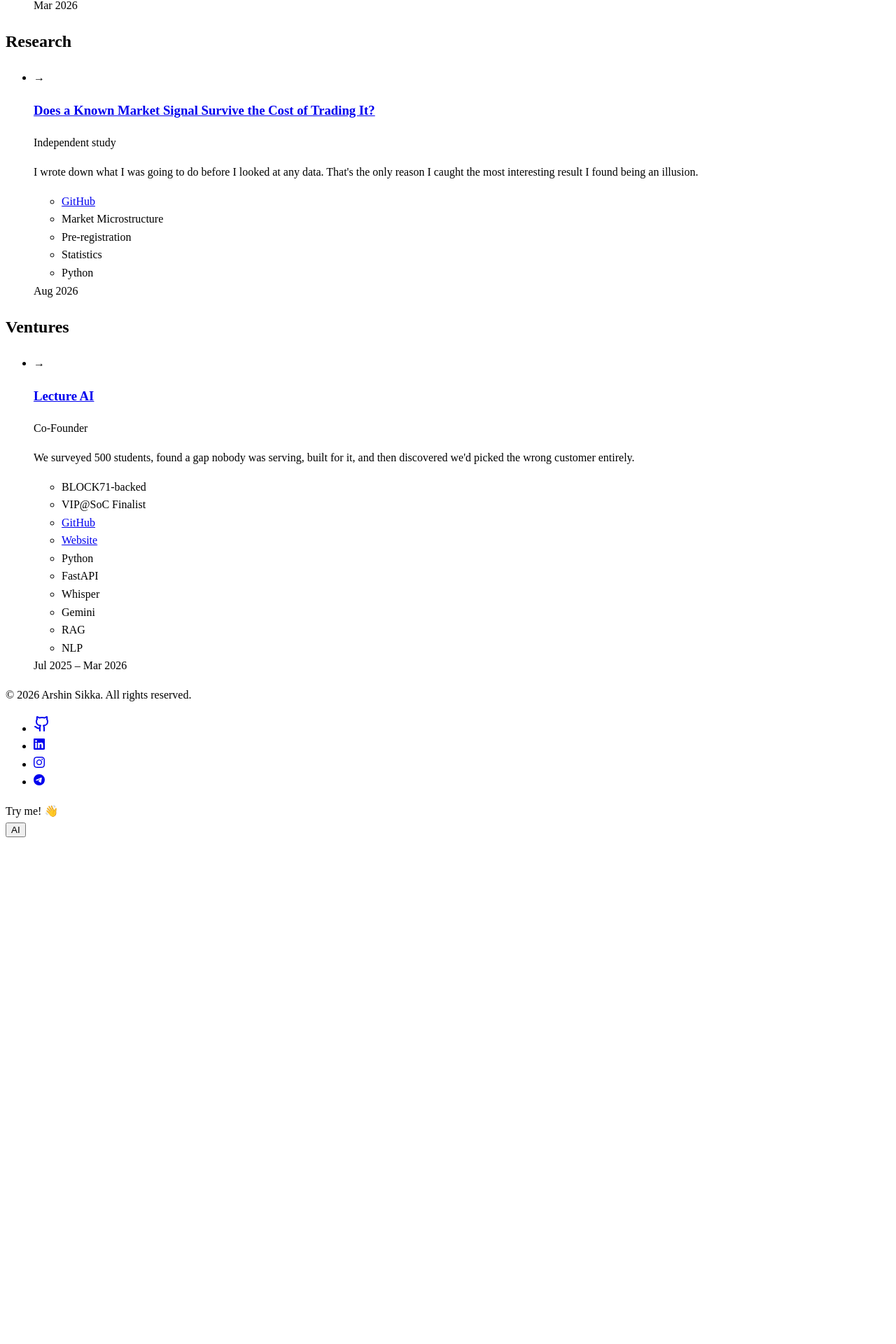
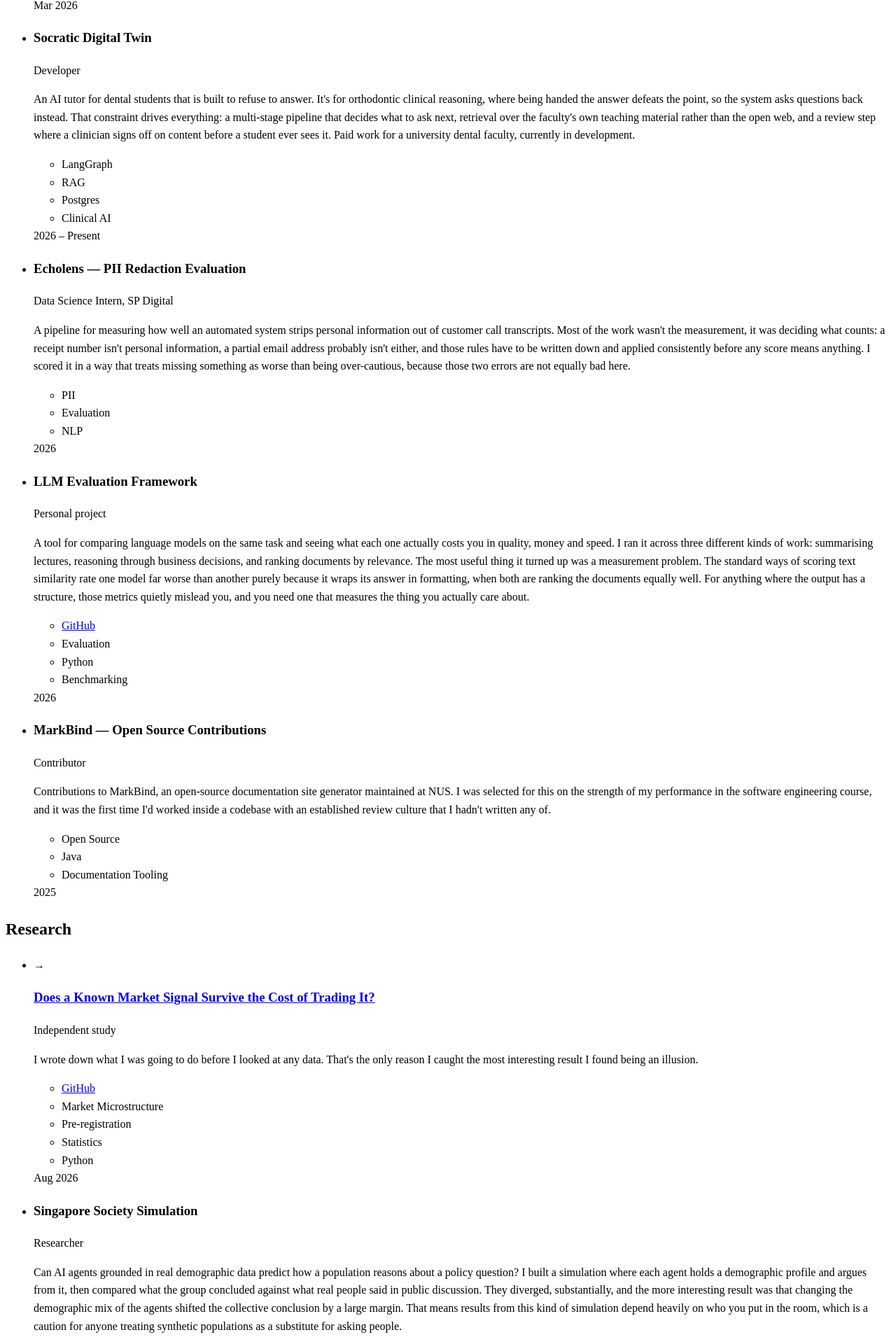
Before and after one commit to arshinsikka/portfolio, a React (Vite) app in the folder client/: page /projects in a window 1280 px wide. Shown: the part 915-2835 px from the top of the page at 70% size. Before the commit the page ends 2120 px from the top, so only its background shows below. Built offline with nearby package versions, Linux system fonts and the light colour scheme.

Commit message:
Add five project index entries
- Production systems gains Socratic Digital Twin, Echolens, LLM Evaluation Framework, MarkBind
- Research gains the Singapore Society Simulation
- All five are index entries with no detail pages

```diff
--- a/client/src/content/projects.ts
+++ b/client/src/content/projects.ts
@@ -381,6 +381,82 @@
     ],
     hasDetailPage: false,
   },
+  {
+    slug: "socratic-digital-twin",
+    title: "Socratic Digital Twin",
+    role: "Developer",
+    dates: "2026 – Present",
+    tier: "standard",
+    group: "production",
+    summary:
+      "An AI tutor for dental students that is built to refuse to answer. It's for orthodontic clinical reasoning, where being handed the answer defeats the point, so the system asks questions back instead. That constraint drives everything: a multi-stage pipeline that decides what to ask next, retrieval over the faculty's own teaching material rather than the open web, and a review step where a clinician signs off on content before a student ever sees it. Paid work for a university dental faculty, currently in development.",
+    body: [],
+    tags: ["LangGraph", "RAG", "Postgres", "Clinical AI"],
+    links: [],
+    hasDetailPage: false,
+  },
+  {
+    slug: "echolens-pii",
+    title: "Echolens — PII Redaction Evaluation",
+    role: "Data Science Intern, SP Digital",
+    dates: "2026",
+    tier: "standard",
+    group: "production",
+    summary:
+      "A pipeline for measuring how well an automated system strips personal information out of customer call transcripts. Most of the work wasn't the measurement, it was deciding what counts: a receipt number isn't personal information, a partial email address probably isn't either, and those rules have to be written down and applied consistently before any score means anything. I scored it in a way that treats missing something as worse than being over-cautious, because those two errors are not equally bad here.",
+    body: [],
+    tags: ["PII", "Evaluation", "NLP"],
+    links: [],
+    hasDetailPage: false,
+  },
+  {
+    slug: "llm-evaluation-framework",
+    title: "LLM Evaluation Framework",
+    role: "Personal project",
+    dates: "2026",
+    tier: "standard",
+    group: "production",
+    summary:
+      "A tool for comparing language models on the same task and seeing what each one actually costs you in quality, money and speed. I ran it across three different kinds of work: summarising lectures, reasoning through business decisions, and ranking documents by relevance. The most useful thing it turned up was a measurement problem. The standard ways of scoring text similarity rate one model far worse than another purely because it wraps its answer in formatting, when both are ranking the documents equally well. For anything where the output has a structure, those metrics quietly mislead you, and you need one that measures the thing you actually care about.",
+    body: [],
+    tags: ["Evaluation", "Python", "Benchmarking"],
+    links: [
+      {
+        label: "GitHub",
+        url: "https://github.com/arshinsikka/llm-evaluation-framework",
+        kind: "github",
+      },
+    ],
+    hasDetailPage: false,
+  },
+  {
+    slug: "markbind",
+    title: "MarkBind — Open Source Contributions",
+    role: "Contributor",
+    dates: "2025",
+    tier: "minor",
+    group: "production",
+    summary:
+      "Contributions to MarkBind, an open-source documentation site generator maintained at NUS. I was selected for this on the strength of my performance in the software engineering course, and it was the first time I'd worked inside a codebase with an established review culture that I hadn't written any of.",
+    body: [],
+    tags: ["Open Source", "Java", "Documentation Tooling"],
+    links: [],
+    hasDetailPage: false,
+  },
+  {
+    slug: "singapore-society-simulation",
+    title: "Singapore Society Simulation",
+    role: "Researcher",
+    dates: "2026",
+    tier: "standard",
+    group: "research",
+    summary:
+      "Can AI agents grounded in real demographic data predict how a population reasons about a policy question? I built a simulation where each agent holds a demographic profile and argues from it, then compared what the group concluded against what real people said in public discussion. They diverged, substantially, and the more interesting result was that changing the demographic mix of the agents shifted the collective conclusion by a large margin. That means results from this kind of simulation depend heavily on who you put in the room, which is a caution for anyone treating synthetic populations as a substitute for asking people.",
+    body: [],
+    tags: ["LLM Agents", "Social Simulation", "Research"],
+    links: [],
+    hasDetailPage: false,
+  },
 ];
 
 export const featuredProjects = projects.filter((p) => p.tier === "featured");
```
